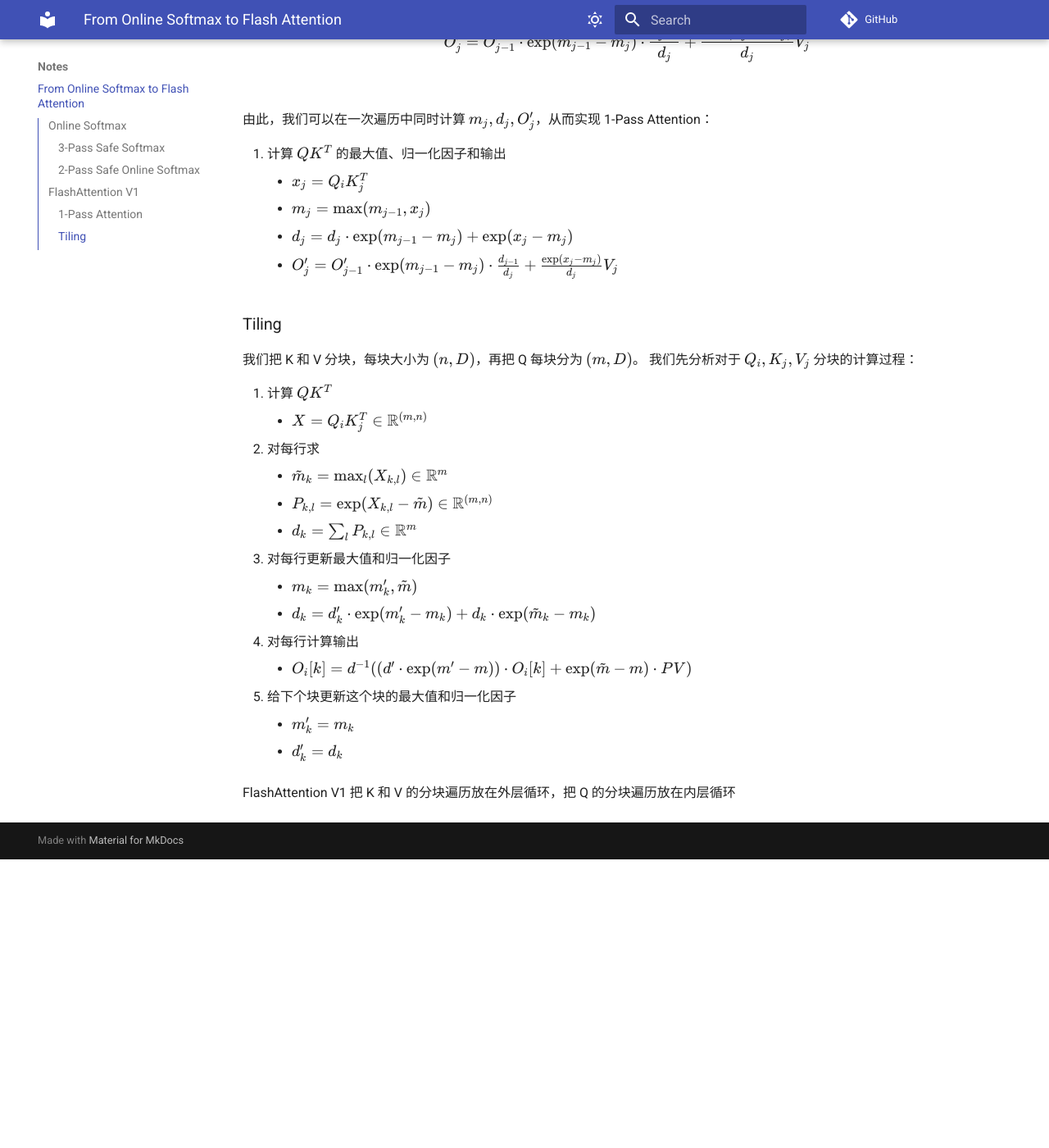
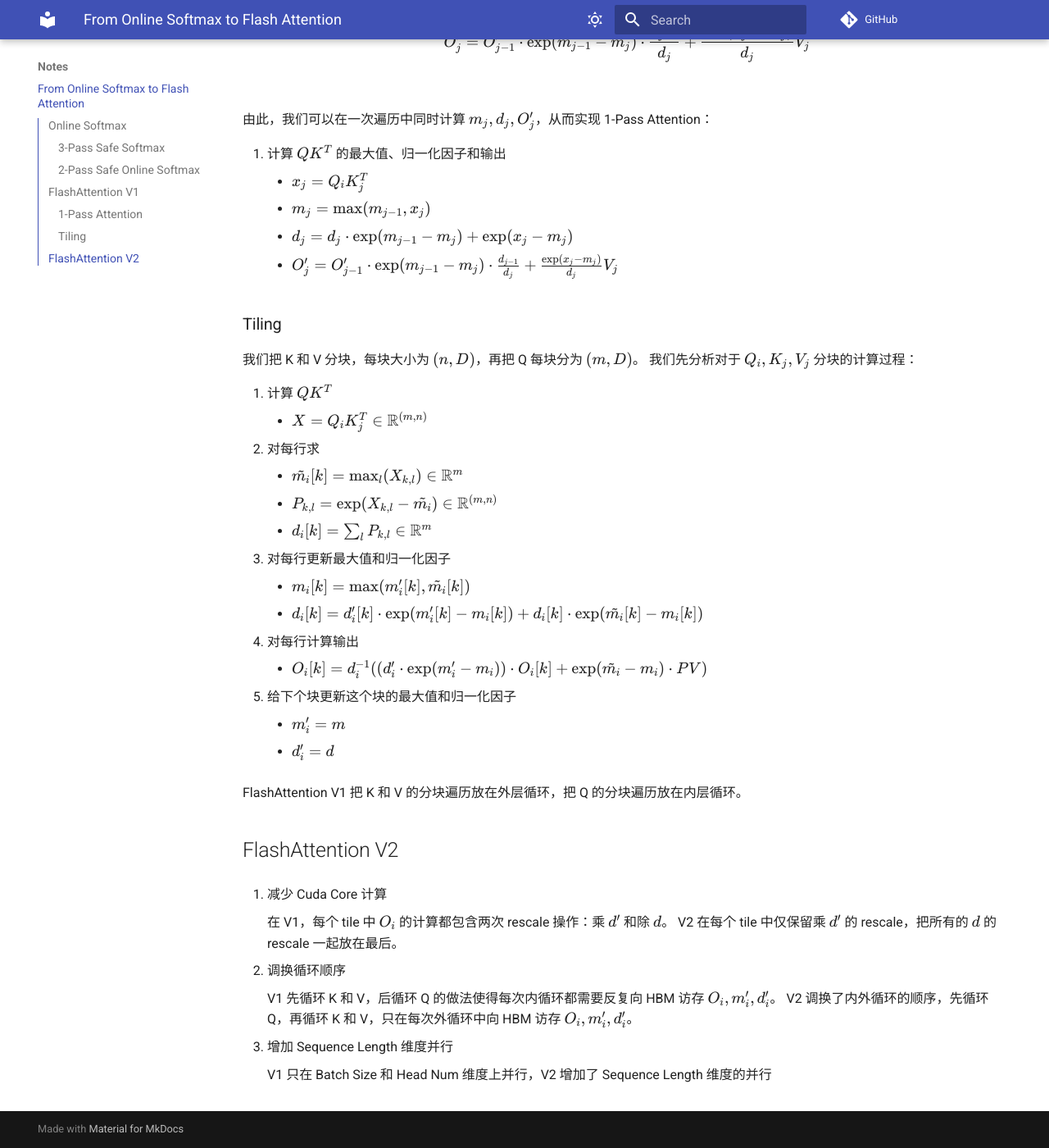
Before and after one commit to onjackay/notes, an MkDocs documentation site: the page built from docs/notes/flash-attention.md, in a window 1280 px wide and 1400 px high, scrolled down 1800 px. Shown: the whole window at 82% size. Built offline with MkDocs 1.6.1 and Material for MkDocs 9.7.7, drawn with Linux system fonts in a browser that asks for light colours; comment, search, counter and statistics services are not loaded; before the commit the page ends 2848 px from its top, so only the background shows below that.

Commit message:
Update FlashAttention V2

```diff
--- a/docs/notes/flash-attention.md
+++ b/docs/notes/flash-attention.md
@@ -77,16 +77,32 @@ $$
 1. 计算 $QK^T$
     - $X = Q_i K_j^T \in \R^{(m,n)}$
 2. 对每行求
-    - $\tilde{m}_k = \max_l(X_{k,l}) \in \R^m$
-    - $P_{k,l} = \exp(X_{k,l} - \tilde{m}) \in \R^{(m,n)}$
-    - $d_k = \sum_l P_{k,l} \in \R^m$
+    - $\tilde{m_i}[k] = \max_l(X_{k,l}) \in \R^m$
+    - $P_{k,l} = \exp(X_{k,l} - \tilde{m_i}) \in \R^{(m,n)}$
+    - $d_i[k] = \sum_l P_{k,l} \in \R^m$
 3. 对每行更新最大值和归一化因子
-    - $m_k = \max(m'_k, \tilde{m})$
-    - $d_k = d'_k \cdot \exp(m'_k - m_k) + d_k \cdot \exp(\tilde{m}_k - m_k)$
+    - $m_i[k] = \max(m'_i[k], \tilde{m_i}[k])$
+    - $d_i[k] = d'_i[k] \cdot \exp(m'_i[k] - m_i[k]) + d_i[k] \cdot \exp(\tilde{m_i}[k] - m_i[k])$
 4. 对每行计算输出
-    - $O_i[k] = d^{-1} ((d' \cdot \exp(m' - m)) \cdot O_i[k] + \exp(\tilde{m} - m) \cdot PV) $
+    - $O_i[k] = d_i^{-1} ((d'_i \cdot \exp(m'_i - m_i)) \cdot O_i[k] + \exp(\tilde{m_i} - m_i) \cdot PV) $
 5. 给下个块更新这个块的最大值和归一化因子
-    - $m'_k = m_k$
-    - $d'_k = d_k$
+    - $m'_i = m$
+    - $d'_i = d$
 
-FlashAttention V1 把 K 和 V 的分块遍历放在外层循环，把 Q 的分块遍历放在内层循环
+FlashAttention V1 把 K 和 V 的分块遍历放在外层循环，把 Q 的分块遍历放在内层循环。
+
+## FlashAttention V2
+
+1. 减少 Cuda Core 计算
+
+    在 V1，每个 tile 中 $O_i$ 的计算都包含两次 rescale 操作：乘 $d'$ 和除 $d$。
+    V2 在每个 tile 中仅保留乘 $d'$ 的 rescale，把所有的 $d$ 的 rescale 一起放在最后。
+
+2. 调换循环顺序
+
+    V1 先循环 K 和 V，后循环 Q 的做法使得每次内循环都需要反复向 HBM 访存 $O_i, m'_i, d'_i$。
+    V2 调换了内外循环的顺序，先循环 Q，再循环 K 和 V，只在每次外循环中向 HBM 访存 $O_i, m'_i, d'_i$。
+
+3. 增加 Sequence Length 维度并行
+
+    V1 只在 Batch Size 和 Head Num 维度上并行，V2 增加了 Sequence Length 维度的并行
```
